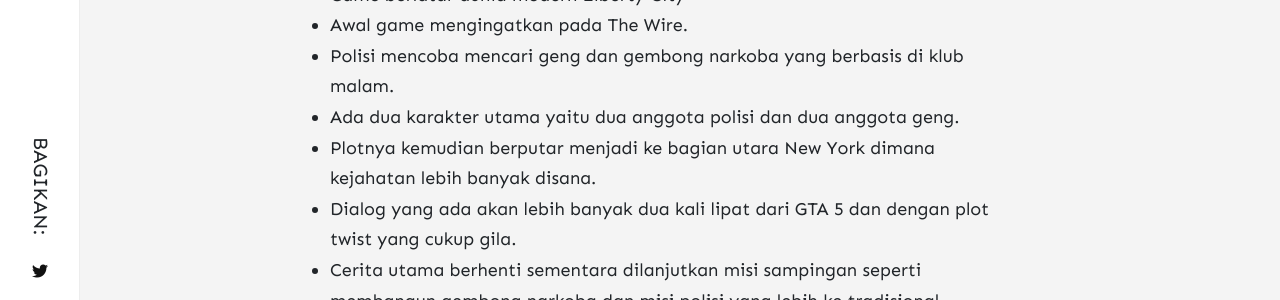
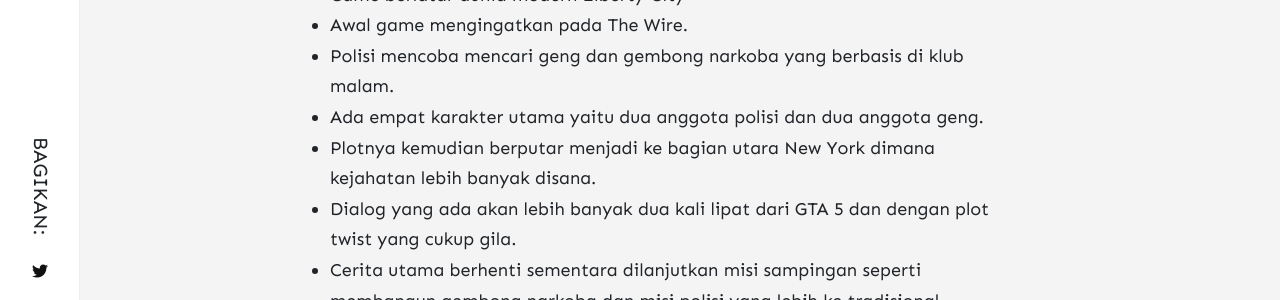
Before and after one commit to arytapermana/dsg-web, a Jekyll site: the page built from _posts/2020-10-24-gta-6-tanggal-rilis-berita-dan-desas-desusnya-rumor.md, in a window 1280 px wide and 900 px high, scrolled down 2742 px. Shown: the part 154-454 px from the top of the window. Built offline with Jekyll 4.4.1, drawn with Linux system fonts in a browser that asks for light colours; nearby versions of some CDN libraries; comment, search, counter and statistics services are not loaded.

Commit message:
Update Blog “2020-10-24-gta-6-tanggal-rilis-berita-dan-desas-desusnya-rumor”

```diff
--- a/_posts/2020-10-24-gta-6-tanggal-rilis-berita-dan-desas-desusnya-rumor.md
+++ b/_posts/2020-10-24-gta-6-tanggal-rilis-berita-dan-desas-desusnya-rumor.md
@@ -45,7 +45,7 @@
 * Game berlatar dunia modern Liberty City
 * Awal game mengingatkan pada The Wire.
 * Polisi mencoba mencari geng dan gembong narkoba yang berbasis di klub malam.
-* Ada dua karakter utama yaitu dua anggota polisi dan dua anggota geng.
+* Ada empat karakter utama yaitu dua anggota polisi dan dua anggota geng.
 * Plotnya kemudian berputar menjadi ke bagian utara New York dimana kejahatan lebih banyak disana.
 * Dialog yang ada akan lebih banyak dua kali lipat dari GTA 5 dan dengan plot twist yang cukup gila.
 * Cerita utama berhenti sementara dilanjutkan misi sampingan seperti membangun gembong narkoba dan misi polisi yang lebih ke tradisional action game dengan sedikit sentuhan LA Noire.
```
